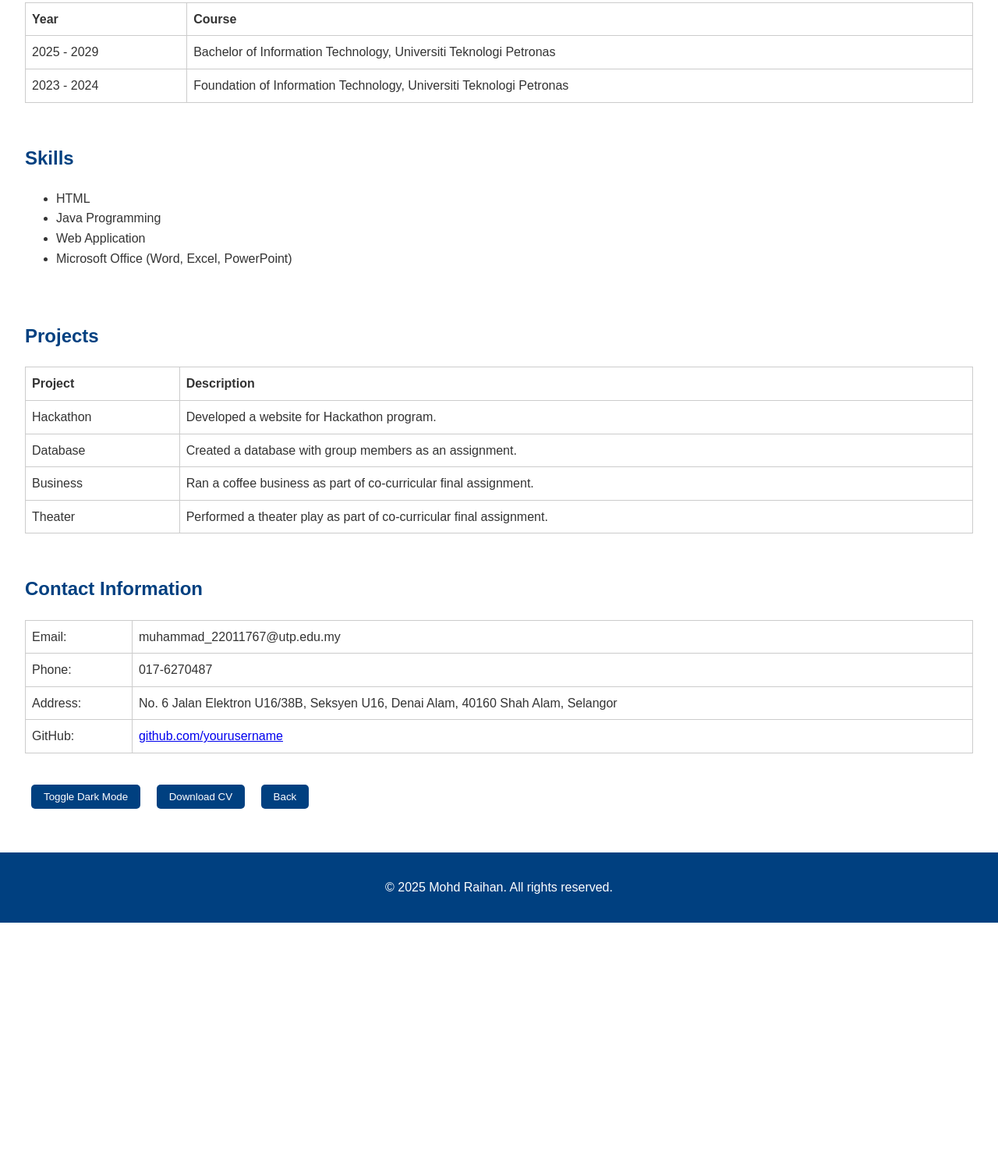
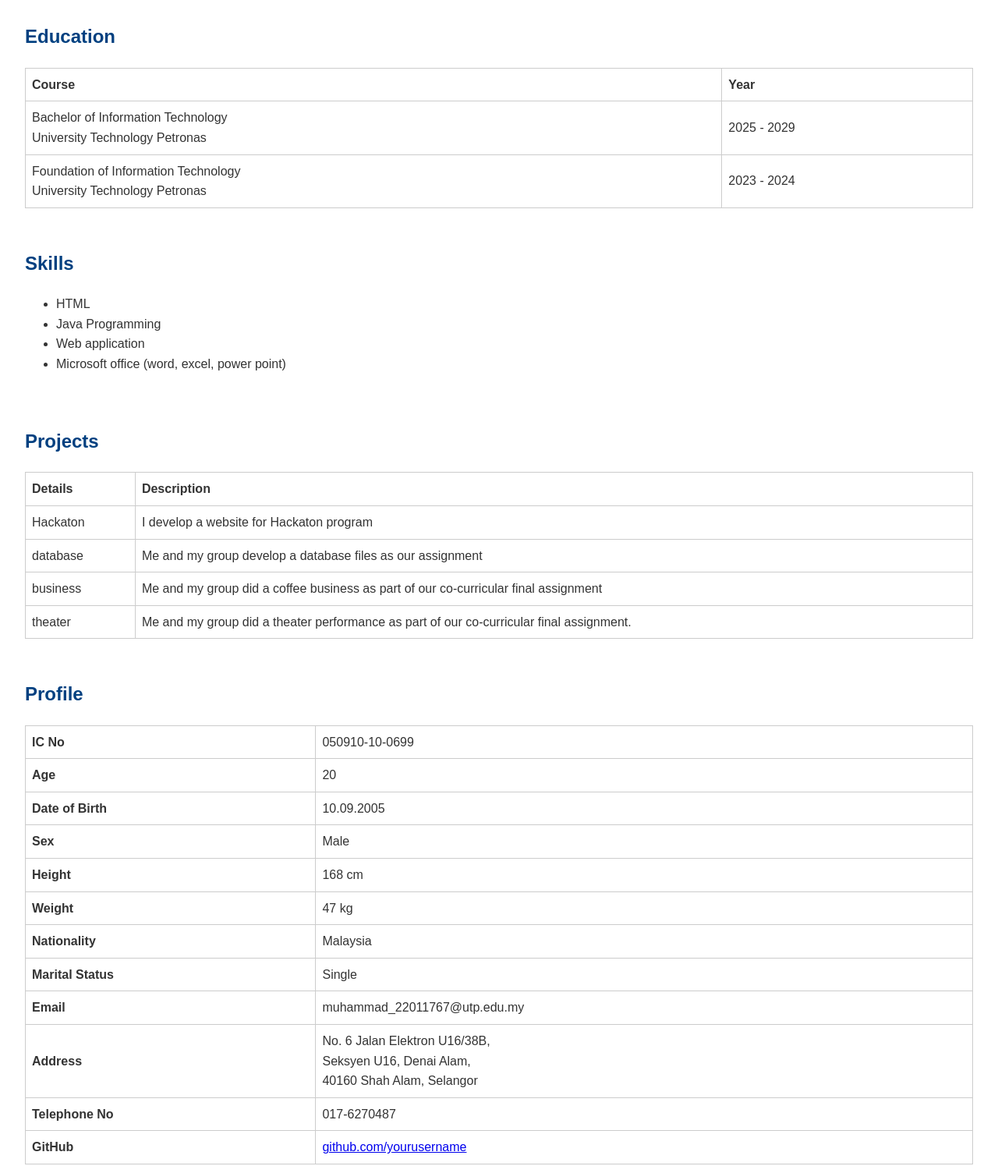
Before and after one commit to J0shua78/website, a plain HTML site: page index.html in a window 1280 px wide. Shown: the part 528-2023 px from the top of the page at 78% size. Before the commit the page ends 1711 px from the top, so only its background shows below. Drawn offline with Linux system fonts and the light colour scheme.

Commit message:
Update index.html

```diff
--- a/index.html
+++ b/index.html
@@ -18,24 +18,25 @@
         <li><a href="#contact">Contact</a></li>
       </ul>
     </nav>
-    <h1>Mohd Raihan Bin Mohd Ridzuan</h1>
+    <h1>MOHD RIDZUAN MOHD YASIN</h1>
+    <h2>Muhammad Raihan Bin Mohd Ridzuan</h2>
   </header>
 
   <main>
     <section id="about">
-      <h2>About Me</h2>
+      <h2>Introduction</h2>
       <img src="images/profile.jpg" alt="Profile Picture" title="This is Raihan" class="profile-img" />
       <table>
-        <tr><td colspan="2">Detail-oriented Information Technology student with a solid background in front-end development. Proficient in HTML5, CSS3, JavaScript, and C++. Excellent at responsive designs and clean, scalable code.</td></tr>
+        <tr><td colspan="2">Detail-oriented Information Technology student with solid technical background in front-end development, inclusive of creating dynamic and interactive user interfaces. Proficient in HTML5, CSS3, JavaScript and C++. Skillful in implementing responsive designs, accessibility standards and Cross-Browser Compatibility. Has excellent problem-solving abilities and commitment to write clean, scalable code.</td></tr>
       </table>
     </section>
 
     <section id="education">
       <h2>Education</h2>
       <table>
-        <tr><th>Year</th><th>Course</th></tr>
-        <tr><td>2025 - 2029</td><td>Bachelor of Information Technology, Universiti Teknologi Petronas</td></tr>
-        <tr><td>2023 - 2024</td><td>Foundation of Information Technology, Universiti Teknologi Petronas</td></tr>
+        <tr><th>Course</th><th>Year</th></tr>
+        <tr><td>Bachelor of Information Technology<br>University Technology Petronas</td><td>2025 - 2029</td></tr>
+        <tr><td>Foundation of Information Technology<br>University Technology Petronas</td><td>2023 - 2024</td></tr>
       </table>
     </section>
 
@@ -44,29 +45,37 @@
       <ul>
         <li>HTML</li>
         <li>Java Programming</li>
-        <li>Web Application</li>
-        <li>Microsoft Office (Word, Excel, PowerPoint)</li>
+        <li>Web application</li>
+        <li>Microsoft office (word, excel, power point)</li>
       </ul>
     </section>
 
     <section id="projects">
       <h2>Projects</h2>
       <table>
-        <tr><th>Project</th><th>Description</th></tr>
-        <tr><td>Hackathon</td><td>Developed a website for Hackathon program.</td></tr>
-        <tr><td>Database</td><td>Created a database with group members as an assignment.</td></tr>
-        <tr><td>Business</td><td>Ran a coffee business as part of co-curricular final assignment.</td></tr>
-        <tr><td>Theater</td><td>Performed a theater play as part of co-curricular final assignment.</td></tr>
+        <tr><th>Details</th><th>Description</th></tr>
+        <tr><td>Hackaton</td><td>I develop a website for Hackaton program</td></tr>
+        <tr><td>database</td><td>Me and my group develop a database files as our assignment</td></tr>
+        <tr><td>business</td><td>Me and my group did a coffee business as part of our co-curricular final assignment</td></tr>
+        <tr><td>theater</td><td>Me and my group did a theater performance as part of our co-curricular final assignment.</td></tr>
       </table>
     </section>
 
     <section id="contact">
-      <h2>Contact Information</h2>
+      <h2>Profile</h2>
       <table>
-        <tr><td>Email:</td><td>muhammad_22011767@utp.edu.my</td></tr>
-        <tr><td>Phone:</td><td>017-6270487</td></tr>
-        <tr><td>Address:</td><td>No. 6 Jalan Elektron U16/38B, Seksyen U16, Denai Alam, 40160 Shah Alam, Selangor</td></tr>
-        <tr><td>GitHub:</td><td><a href="https://github.com/yourusername" target="_blank" title="Visit my GitHub">github.com/yourusername</a></td></tr>
+        <tr><td><strong>IC No</strong></td><td>050910-10-0699</td></tr>
+        <tr><td><strong>Age</strong></td><td>20</td></tr>
+        <tr><td><strong>Date of Birth</strong></td><td>10.09.2005</td></tr>
+        <tr><td><strong>Sex</strong></td><td>Male</td></tr>
+        <tr><td><strong>Height</strong></td><td>168 cm</td></tr>
+        <tr><td><strong>Weight</strong></td><td>47 kg</td></tr>
+        <tr><td><strong>Nationality</strong></td><td>Malaysia</td></tr>
+        <tr><td><strong>Marital Status</strong></td><td>Single</td></tr>
+        <tr><td><strong>Email</strong></td><td>muhammad_22011767@utp.edu.my</td></tr>
+        <tr><td><strong>Address</strong></td><td>No. 6 Jalan Elektron U16/38B,<br>Seksyen U16, Denai Alam,<br>40160 Shah Alam, Selangor</td></tr>
+        <tr><td><strong>Telephone No</strong></td><td>017-6270487</td></tr>
+        <tr><td><strong>GitHub</strong></td><td><a href="https://github.com/yourusername" target="_blank" title="Visit my GitHub">github.com/yourusername</a></td></tr>
       </table>
     </section>
 
```
